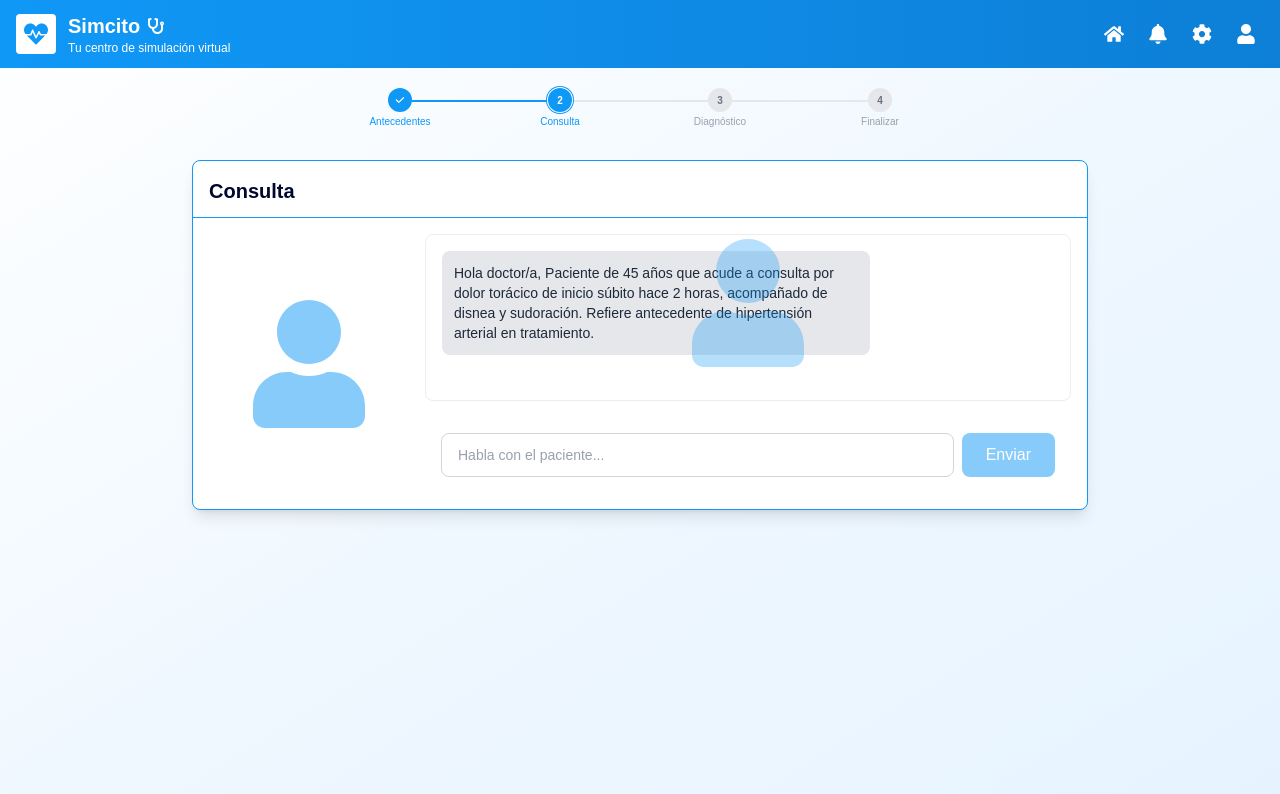
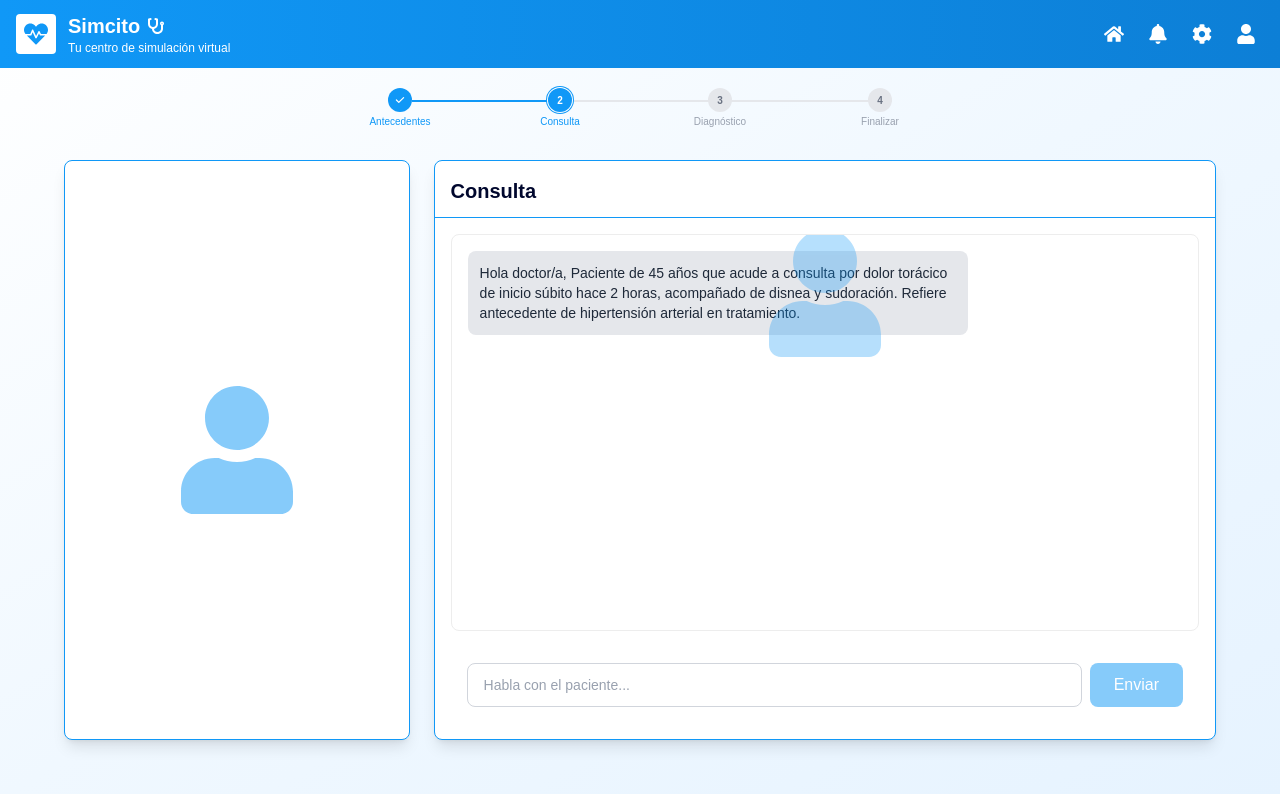
Before and after one commit to platanus-hack/platanus-hack-25-team-13, a Next.js app: page /anamnesis in a window 1280 px wide. Both pictures are taken after a click on the button "Comenzar Consulta". Shown: the top 794 px of the page. Built offline with nearby package versions, Linux system fonts and the light colour scheme.

Commit message:
feat: consulta2  ui fix

```diff
--- a/app/anamnesis/page.tsx
+++ b/app/anamnesis/page.tsx
@@ -7,6 +7,7 @@ import type { ClinicalCase, ChatMessage } from "@/types/case";
 import AntecedentesMedicos from "../../components/anamnesis/AntecedentesMedicos";
 import Consulta from "../../components/anamnesis/Consulta";
 import ChatInput from "../../components/anamnesis/ChatInput";
+import ChatAvatar from "../../components/anamnesis/ChatAvatar";
 import Stepper from "../../components/Stepper";
 
 export default function AnamnesisPage() {
@@ -135,9 +136,9 @@ export default function AnamnesisPage() {
         </div>
       </div>
 
-      <div className="flex-1 flex flex-col items-center pt-32 pb-4 p-4">
+      <div className="flex-1 flex flex-col items-center pt-40 pb-4 p-4">
         {currentStep === 0 && (
-          <div className="flex flex-col items-center justify-center min-h-[60vh]">
+          <div className="flex flex-col items-center justify-center min-h-[60vh] -mt-8">
             <AntecedentesMedicos
               nombre={pacienteData.nombre}
               edad={pacienteData.edad}
@@ -161,8 +162,15 @@ export default function AnamnesisPage() {
         )}
 
         {currentStep === 1 && (
-          <div className="w-full max-w-4xl">
-            <Consulta clinicalCase={clinicalCase} messages={messages} loading={loading} input={input} onInputChange={setInput} onSend={handleSend} loadingInput={loading} />
+          <div className="w-[90vw] flex gap-6 h-[calc(100vh-220px)]">
+            <div className="w-[30%] flex-shrink-0">
+              <div className="bg-white rounded-lg shadow-lg border-[0.5px] border-[#1098f7] h-full flex items-center justify-center">
+                <ChatAvatar />
+              </div>
+            </div>
+            <div className="w-[70%]">
+              <Consulta clinicalCase={clinicalCase} messages={messages} loading={loading} input={input} onInputChange={setInput} onSend={handleSend} loadingInput={loading} />
+            </div>
           </div>
         )}
       </div>
--- a/components/anamnesis/Consulta.tsx
+++ b/components/anamnesis/Consulta.tsx
@@ -1,7 +1,6 @@
 "use client";
 
 import type { ClinicalCase, ChatMessage } from "@/types/case";
-import ChatAvatar from "./ChatAvatar";
 import ChatBox from "./ChatBox";
 import ChatInput from "./ChatInput";
 
@@ -17,24 +16,20 @@ interface ConsultaProps {
 
 export default function Consulta({ clinicalCase, messages, loading, input, onInputChange, onSend, loadingInput }: ConsultaProps) {
   return (
-    <div className="w-full max-w-4xl mx-auto bg-[#ffffff] rounded-lg shadow-lg border-[0.5px] border-[#1098f7] flex flex-col h-[calc(100vh-450px)] mt-8">
+    <div className="w-full h-full bg-[#ffffff] rounded-lg shadow-lg border-[0.5px] border-[#1098f7] flex flex-col">
       <div className="p-4 pb-3 border-b-[0.5px] border-[#1098f7] flex-shrink-0">
         <h2 className="text-xl font-bold text-[#00072d]">
           Consulta
         </h2>
       </div>
 
-      <div className="flex-1 min-h-0 grid grid-cols-[200px_1fr] gap-4 p-4">
-        <ChatAvatar />
+      <div className="flex-1 min-h-0 flex flex-col p-4">
+        <div className="flex-1 min-h-0 overflow-hidden border rounded-lg mb-4">
+          <ChatBox clinicalCase={clinicalCase} messages={messages} loading={loading} />
+        </div>
 
-        <div className="flex flex-col min-h-0">
-          <div className="flex-1 min-h-0 overflow-hidden border rounded-lg mb-4">
-            <ChatBox clinicalCase={clinicalCase} messages={messages} loading={loading} />
-          </div>
-
-          <div className="flex-shrink-0">
-            <ChatInput input={input} onInputChange={onInputChange} onSend={onSend} loading={loadingInput} />
-          </div>
+        <div className="flex-shrink-0">
+          <ChatInput input={input} onInputChange={onInputChange} onSend={onSend} loading={loadingInput} />
         </div>
       </div>
     </div>
```
